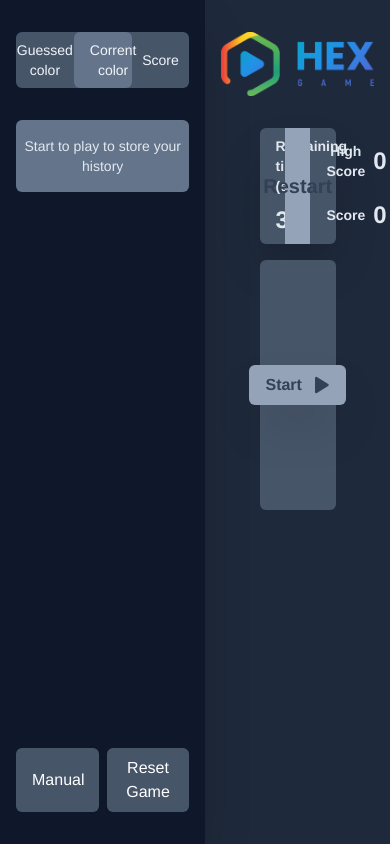
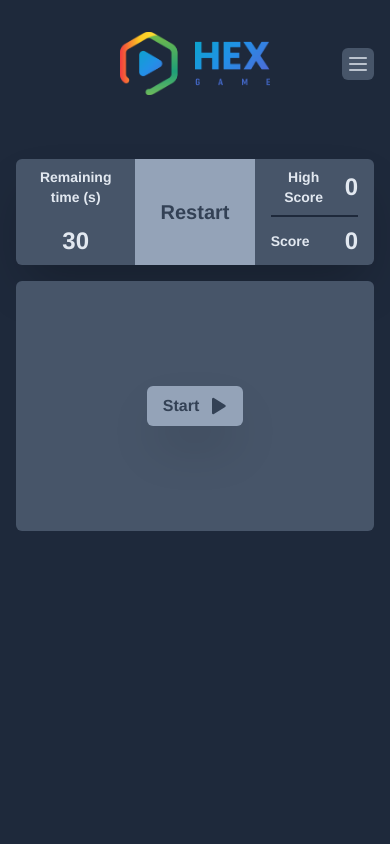
Before and after one commit to uildez/hexGame, a React (Vite) app: page / in a window 390 px wide. Built offline with nearby package versions, Linux system fonts and the light colour scheme.

Commit message:
adding mobile styling

```diff
--- a/src/App.jsx
+++ b/src/App.jsx
@@ -1,15 +1,18 @@
 import { Navbar } from "./components/Navbar";
 import { Game } from "./components/Game";
 import { Sidebar } from "./components/Sidebar";
-import { X } from "phosphor-react";
+import { Modal } from "./components/Modal";
 
 function App() {
   return (
-    <div className="flex h-screen w-screen bg-slate-800">
+    <div className="flex md:h-screen min-h-screen w-screen bg-slate-800 overflow-hidden">
       <Sidebar />
-      <div className="w-4/5 px-4 py-8">
-        <Navbar />
-        <Game />
+      <div className="md:w-4/5 w-full">
+        <div className="px-4 py-8">
+          <Navbar />
+          <Game />
+        </div>
+        <Modal />
       </div>
     </div>
   );
--- a/src/components/Buttons.jsx
+++ b/src/components/Buttons.jsx
@@ -6,7 +6,7 @@ export const Buttons = () => {
   const { randomColors, verifyAnswer, timeLeft } = useContext(Context);
 
   return (
-    <div className="grid grid-cols-3 gap-2 items-center justify-center w-2/4 mt-4">
+    <div className="grid md:grid-cols-3 grid-cols-1 gap-2 items-center justify-center md:w-2/4 w-full mt-4">
       {randomColors.map((item, index) => {
         return (
           <button
--- a/src/components/Game.jsx
+++ b/src/components/Game.jsx
@@ -12,7 +12,7 @@ export const Game = () => {
       <div className="flex flex-col items-center justify-center mt-4">
         {timeLeft === null ? (
           <>
-            <div className="flex items-center justify-center w-2/4 h-[250px] bg-slate-600 rounded-md">
+            <div className="flex items-center justify-center md:w-2/4 w-full h-[250px] bg-slate-600 rounded-md">
               <button
                 onClick={() => start()}
                 className="flex items-center justify-center gap-2 font-bold px-4 py-2 rounded-md bg-slate-400 text-slate-700 hover:text-slate-400 hover:bg-slate-700 hover:scale-110 cursor-pointer transition-all ease-in-out duration-300 shadow-2xl"
@@ -25,10 +25,9 @@ export const Game = () => {
         ) : (
           <>
             <div
-              className={`flex items-center justify-center w-2/4 h-[250px] rounded-md`}
+              className={`flex items-center justify-center md:w-2/4 w-full h-[250px] rounded-md`}
               style={{ backgroundColor: `#${selectedColor}` }}
             />
-            {selectedColor}
             <Buttons />
           </>
         )}
--- a/src/components/Navbar.jsx
+++ b/src/components/Navbar.jsx
@@ -1,37 +1,60 @@
 import { useContext } from "react";
 import { Context } from "../contexts/Context";
-import Logo from '../assets/images/logo.png'
+import Logo from "../assets/images/logo.png";
+import { List } from "phosphor-react";
 
 export const Navbar = () => {
-  const { timeLeft, score, highScore, reset } = useContext(Context);
+  const { timeLeft, score, highScore, reset, toggleMenu, setToggleMenu } =
+    useContext(Context);
 
   return (
-    <div className='flex flex-col items-center justify-center'>
+    <div className="flex flex-col items-center justify-center">
       <img
         src={Logo}
         alt="Logo HexGame"
-        className='w-[180px] mb-8'
+        className="md:w-[180px] w-[150px] mb-8 relative"
       />
-      <div className='grid grid-cols-3 justify-between w-2/4 bg-slate-600 text-slate-200 text-sm rounded-md shadow-2xl'>
-        <div className='flex flex-col gap-2 text-center py-2 px-4'>
-          <p className='font-bold text-center'>Remaining <br/>time (s)</p>
-          <h2 className='text-2xl font-bold'>{timeLeft === null ? "30" : timeLeft}</h2>
+      <List
+        size={32}
+        onClick={() => setToggleMenu(true)}
+        className="absolute md:hidden right-4 top-12 text-slate-200 bg-slate-600 rounded-md p-1"
+      />
+
+      <div className="grid grid-cols-3 justify-between md:w-2/4 w-full bg-slate-600 text-slate-200 text-sm rounded-md shadow-2xl md:mt-0 mt-8">
+        <div className="flex flex-col md:justify-center justify-between gap-2 text-center py-2 px-4">
+          <p className="font-bold text-center">
+            Remaining <br />
+            time (s)
+          </p>
+          <h2 className="text-2xl font-bold">
+            {timeLeft === null ? "30" : timeLeft}
+          </h2>
         </div>
-        <button onClick={() => reset()} className='flex items-center justify-center font-bold text-center text-xl bg-slate-400 text-slate-700 hover:text-slate-400 hover:bg-slate-700 hover:scale-110 cursor-pointer transition-all ease-in-out duration-300'>
+        <button
+          onClick={() => reset()}
+          className="flex items-center justify-center font-bold text-center text-xl py-2 bg-slate-400 text-slate-700 hover:text-slate-400 hover:bg-slate-700 hover:scale-110 cursor-pointer transition-all ease-in-out duration-300"
+        >
           Restart
         </button>
-        <div className='flex flex-col justify-center gap-2 text-center py-2 px-4'>
-          <div className='flex items-center justify-between gap-2'>
-            <p className='font-bold'>High Score</p>
-            <h2 className='text-2xl font-bold'>{Math.max.apply(Math, highScore?.map(function(o) { return o.highScore; }))}</h2>
+        <div className="flex flex-col justify-center gap-2 text-center py-2 px-4">
+          <div className="flex items-center justify-between gap-2">
+            <p className="font-bold">High Score</p>
+            <h2 className="text-2xl font-bold">
+              {Math.max.apply(
+                Math,
+                highScore?.map(function (o) {
+                  return o.highScore;
+                })
+              )}
+            </h2>
           </div>
-          <span className='w-full h-[2px] bg-slate-800'></span>
-          <div className='flex items-center justify-between gap-2'>
-            <p className='font-bold'>Score</p>
-            <h2 className='text-2xl font-bold'>{score}</h2>
+          <span className="w-full h-[2px] bg-slate-800"></span>
+          <div className="flex items-center justify-between gap-2">
+            <p className="font-bold">Score</p>
+            <h2 className="text-2xl font-bold">{score}</h2>
           </div>
         </div>
       </div>
     </div>
-  )
-}
+  );
+};
--- a/src/components/Sidebar.jsx
+++ b/src/components/Sidebar.jsx
@@ -1,30 +1,41 @@
 import { useContext, useState } from "react";
 import { Context } from "../contexts/Context";
-import { CheckCircle, XCircle } from "phosphor-react";
+import { CheckCircle, Gear, X, XCircle } from "phosphor-react";
 
 export const Sidebar = () => {
-  const { history, resetGame } = useContext(Context);
-  const { openModal, setOpenModal } = useState(false);
+  const { history, resetGame, toggleMenu, setToggleMenu, setOpenModal } = useContext(Context);
 
   const setColorText = (hex) => {
     const c_r = parseInt(hex.substring(0, 0 + 2), 16);
     const c_g = parseInt(hex.substring(2, 2 + 2), 16);
     const c_b = parseInt(hex.substring(4, 4 + 2), 16);
-    const brightness = ((c_r * 299) + (c_g * 587) + (c_b * 114)) / 1000;
-    const colorText = (brightness > 155)
-    return colorText
-  }
+    const brightness = (c_r * 299 + c_g * 587 + c_b * 114) / 1000;
+    const colorText = brightness > 155;
+    return colorText;
+  };
 
   return (
-    <div className="flex flex-col items-center w-[350px] h-full overflow-y-auto bg-slate-900 shadow-2xl px-4 py-8 relative">
-      <div className="grid grid-cols-3 w-full justify-center items-center bg-slate-600 rounded-md">
-        <p className="text-center text-slate-100 text-sm py-2">Guessed color</p>
-        <p className="flex items-center text-center text-slate-100 text-sm h-full px-4 bg-slate-500 rounded-md">
+    <>
+      <div
+        className={`md:flex ${
+          toggleMenu === true ? "fixed flex" : "hidden"
+        } flex-col items-center justify-between md:w-[350px] w-full max-h-screen min-h-screen overflow-y-auto bg-slate-900 shadow-2xl px-4 py-8 md:relative z-20`}
+      >
+        <X
+          size={32}
+          onClick={() => setToggleMenu(false)}
+          className="absolute md:hidden right-4 top-12 text-slate-200 bg-slate-600 rounded-md p-1"
+        />
+        <div className="grid grid-cols-3 w-full justify-center items-center bg-slate-600 rounded-md md:mt-0 mt-20">
+          <p className="text-center text-slate-100 text-sm py-2">
+            Guessed color
+          </p>
+          <p className="flex items-center text-center text-sm h-full px-4 bg-slate-400 text-slate-700 rounded-md">
             Corrent color
           </p>
           <p className="text-center text-slate-100 text-sm py-2">Score</p>
         </div>
-      <div className="w-full max-h-[80%] overflow-y-auto my-4">
+        <div className="w-full max-h-[70%] overflow-y-auto my-4">
           {history?.length > 0 ? (
             <>
               {history
@@ -32,14 +43,20 @@ export const Sidebar = () => {
                 .reverse()
                 .map((item, index) => {
                   return (
-                  <div className="flex flex-col gap-2 w-full my-2" key={index}>
+                    <div
+                      className="flex flex-col gap-2 w-full my-2"
+                      key={index}
+                    >
                       {item.status === "correct" ? (
                         <div className="grid grid-cols-3 w-full justify-between items-center bg-slate-600 rounded-md overflow-hidden">
                           <span
                             className="flex items-center justify-center col-span-2 text-sm text-white px-4 w-full h-[60px]"
-                          style={{ backgroundColor: `#${item.correctColor}` }}
+                            style={{
+                              backgroundColor: `#${item.correctColor}`,
+                            }}
                           >
-                          {setColorText(item.correctColor)}#{item.correctColor}
+                            {setColorText(item.correctColor)}#
+                            {item.correctColor}
                           </span>
                           <span className="flex items-center justify-end px-4  text-sm text-white gap-2">
                             {item.time}s
@@ -54,13 +71,17 @@ export const Sidebar = () => {
                         <div className="grid grid-cols-3 w-full justify-between items-center bg-slate-600 rounded-md overflow-hidden">
                           <span
                             className="flex items-center justify-center text-sm text-white px-4 h-[60px]"
-                          style={{ backgroundColor: `#${item.selectColor}` }}
+                            style={{
+                              backgroundColor: `#${item.selectColor}`,
+                            }}
                           >
                             #{item.selectColor}
                           </span>
                           <span
                             className="flex items-center justify-center text-sm text-white px-4 h-[60px]"
-                          style={{ backgroundColor: `#${item.correctColor}` }}
+                            style={{
+                              backgroundColor: `#${item.correctColor}`,
+                            }}
                           >
                             #{item.correctColor}
                           </span>
@@ -84,20 +105,22 @@ export const Sidebar = () => {
             </p>
           )}
         </div>
-      <div className="grid grid-cols-2 w-full gap-2 absolute bottom-8 px-4">
+
+        <div className="grid grid-cols-1 w-full gap-2">
           <button
-          onClick={() => openModal(true)}
-          className="px-4 py-2 bg-slate-600 hover:bg-slate-700 text-white rounded-md transition-all ease-in-out cursor-pointer"
+            onClick={() => setOpenModal(true)}
+            className="flex items-center justify-center px-4 py-2 bg-slate-400 text-slate-700 rounded-md hover:text-slate-400 hover:bg-slate-700 md:hover:scale-110 cursor-pointer transition-all ease-in-out duration-300 shadow-2xl"
           >
-          Manual
+            Configuration <Gear className="ml-2" size={24} weight="fill" />
           </button>
           <button
             onClick={() => resetGame()}
-          className="px-4 py-2 bg-slate-600 hover:bg-slate-700 text-white rounded-md transition-all ease-in-out cursor-pointer"
+            className="px-4 py-2 bg-slate-400 text-slate-700 rounded-md hover:text-slate-400 hover:bg-slate-700 md:hover:scale-110 cursor-pointer transition-all ease-in-out duration-300 shadow-2xl"
           >
             Reset Game
           </button>
         </div>
       </div>
+    </>
   );
 };
--- a/src/contexts/Context.jsx
+++ b/src/contexts/Context.jsx
@@ -8,10 +8,17 @@ export const ContextProvider = ({ children }) => {
   const [timeAnswer, setTimeAnswer] = useState(30);
   const [startGame, setStartGame] = useState(false);
   const [score, setScore] = useState(0);
+
+  // const [level, setLevel] = useState([{level: 3, value: "Easy"}, {level: 4, value: "Medium"},{level: 6, value: "Hard"}]);
+
+  const [level, setLevel] = useState(3);
   const [selectedColor, setSelectedColor] = useState();
   const [highScore, setHighScore] = useLocalStorage("HIGH-SCORE", []);
   const [randomColors, setRandomColors] = useState([]);
   const [history, setHistory] = useLocalStorage("HISTORY", []);
+
+  const [toggleMenu, setToggleMenu] = useState(false);
+  const [ openModal, setOpenModal ] = useState(false);
 
   // Get Random Colors
   const getRandomHex = () => {
@@ -25,10 +32,10 @@ export const ContextProvider = ({ children }) => {
   }
 
   useEffect(() => {
-    if(randomColors.length < 3 ) {
+    if(randomColors.length < level ) {
       setRandomColors((prev) => [...prev, getRandomHex()])
     }
-    else if(randomColors.length = 3 ){
+    else if(randomColors.length = level ){
       const randomIndex = Math.floor(Math.random() * randomColors.length)
       setSelectedColor(randomColors[randomIndex])
     }
@@ -114,9 +121,6 @@ export const ContextProvider = ({ children }) => {
       },
     ]);
 
-    console.log("highscore", highScore)
-    console.log(typeof(highScore))
-
     setScore(0);
   }, [timeLeft === 0]);
 
@@ -137,6 +141,10 @@ export const ContextProvider = ({ children }) => {
         resetGame,
         reset,
         highScore,
+        toggleMenu,
+        setToggleMenu,
+        openModal,
+        setOpenModal
       }}
     >
       {children}
```
Also changed, not shown: src/components/Modal.jsx (+41 -19 lines). Lines whose indentation alone changed are shown as unchanged.
